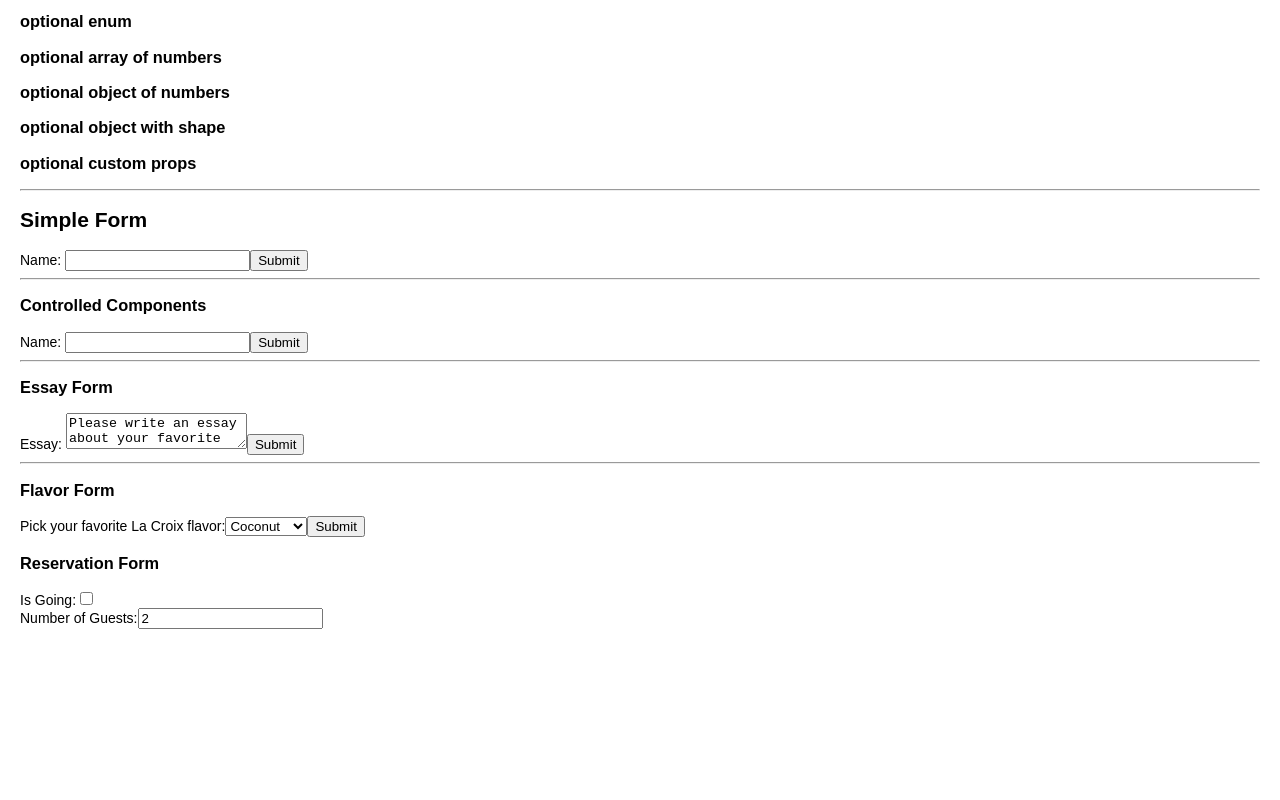
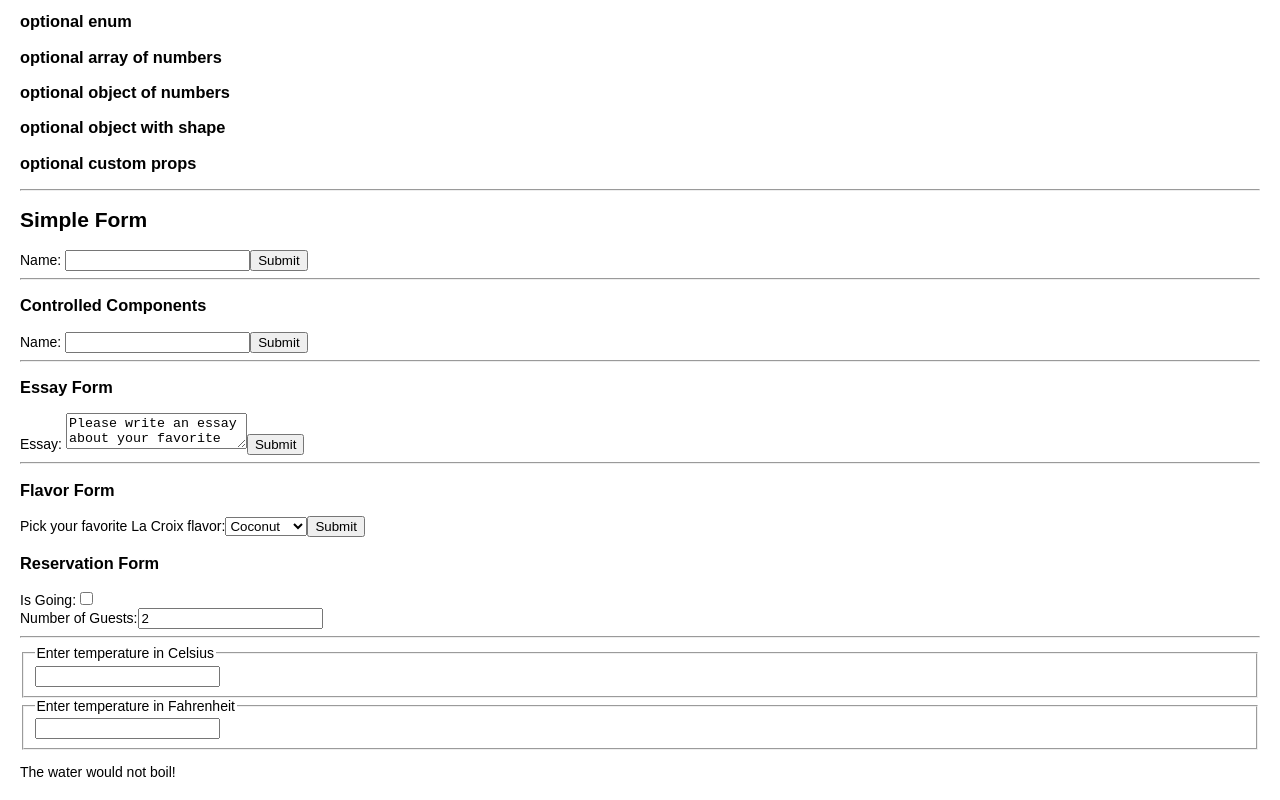
Before and after one commit to alimon808/react-doc-examples, a React (Create React App) app: page / in a window 1280 px wide. Shown: the part 1391-2191 px from the top of the page. Before the commit the page ends 2040 px from the top, so only its background shows below. Built offline with nearby package versions, Linux system fonts and the light colour scheme.

Commit message:
add lifting state code

```diff
--- a/src/components/App.js
+++ b/src/components/App.js
@@ -10,6 +10,7 @@
 import { EssayForm } from './forms/essay-form';
 import FlavorForm from './forms/flavor-form';
 import ReservationForm from './forms/reservation';
+import Calculator from './lifting-state/calculator';
 
 const comment = {
     date: new Date(),
@@ -47,6 +48,8 @@
                 <hr />
                 <FlavorForm />
                 <ReservationForm />
+                <hr />
+                <Calculator />
             </div>
         );
     }
--- a/src/components/forms/reservation.js
+++ b/src/components/forms/reservation.js
@@ -17,6 +17,11 @@
             // https://developer.mozilla.org/en-US/docs/Web/JavaScript/Reference/Operators/Object_initializer#Computed_property_names
             [name]: value
         });
+
+        // ES5 equivalent
+        // var partialState = {};
+        // partialState[name] = value;
+        // this.setState({partialState});
     }
 
     render() {
--- /dev/null
+++ b/src/components/lifting-state/boiling-verdict.js
@@ -0,0 +1,8 @@
+import React from 'react';
+
+export default function BoilingVerdict(props) {
+    if (props.celsius >= 100) {
+        return <p>The water would boil!</p>;
+    }
+    return <p>The water would not boil!</p>;
+}
--- /dev/null
+++ b/src/components/lifting-state/calculator.js
@@ -0,0 +1,52 @@
+import React from 'react';
+import TemperatureInput from './temperature-input';
+import BoilingVerdict from './boiling-verdict';
+
+function toCelsius(fahrenheit) {
+    return (fahrenheit - 32) * 5 / 9;
+}
+
+function toFahrenheit(celsius) {
+    return (celsius * 9 / 5) + 32;
+}
+
+function tryConvert(temperature, convert) {
+    const input = parseFloat(temperature);
+    if (Number.isNaN(input)) {
+        return '';
+    }
+    const output = convert(input);
+    const rounded = Math.round(output * 1000) / 1000;
+    return rounded.toString();
+}
+
+export default class Calculator extends React.Component {
+    constructor(props) {
+        super(props);
+        this.state = { temperature: '', scale: 'c' };
+        this.handleCelsiusChange = this.handleCelsiusChange.bind(this);
+        this.handleFahrenheitChange = this.handleFahrenheitChange.bind(this);
+    }
+
+    handleCelsiusChange(temperature) {
+        this.setState({ scale: 'c', temperature: temperature });
+    }
+
+    handleFahrenheitChange(temperature) {
+        this.setState({ scale: 'f', temperature: temperature });
+    }
+
+    render() {
+        const scale = this.state.scale;
+        const temperature = this.state.temperature;
+        const celsius = scale === 'f' ? tryConvert(temperature, toCelsius) : temperature;
+        const fahrenheit = scale === 'c' ? tryConvert(temperature, toFahrenheit) : temperature;
+        return (
+            <div>
+                <TemperatureInput scale="c" temperature={celsius} onTemperatureChange={this.handleCelsiusChange} />
+                <TemperatureInput scale="f" temperature={fahrenheit} onTemperatureChange={this.handleFahrenheitChange} />
+                <BoilingVerdict celsius={celsius} />
+            </div>
+        );
+    }
+}
--- /dev/null
+++ b/src/components/lifting-state/temperature-input.js
@@ -0,0 +1,27 @@
+import React from 'react';
+
+const scaleNames = {
+    c: 'Celsius',
+    f: 'Fahrenheit'
+};
+
+export default class TemperatureInput extends React.Component {
+    constructor(props) {
+        super(props);
+        this.handleChange = this.handleChange.bind(this);
+    }
+
+    handleChange(event) {
+        this.props.onTemperatureChange(event.target.value);
+    }
+    render() {
+        const scale = this.props.scale;
+        const temperature = this.props.temperature;
+        return (
+            <fieldset>
+                <legend>Enter temperature in {scaleNames[scale]}</legend>
+                <input type="number" value={parseFloat(temperature)} onChange={this.handleChange} />
+            </fieldset>
+        );
+    }
+}
```
